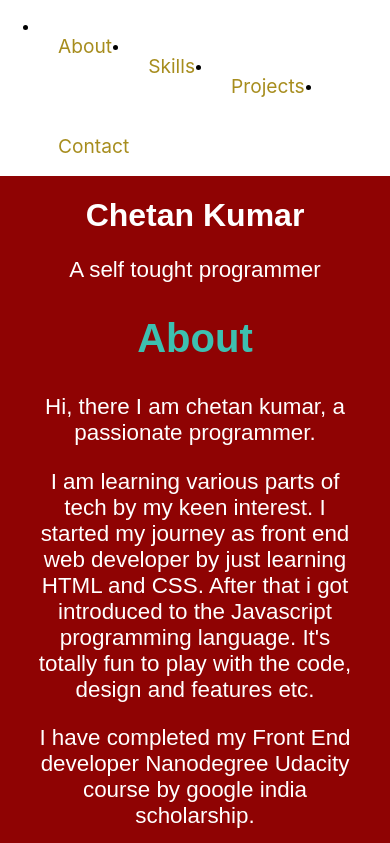
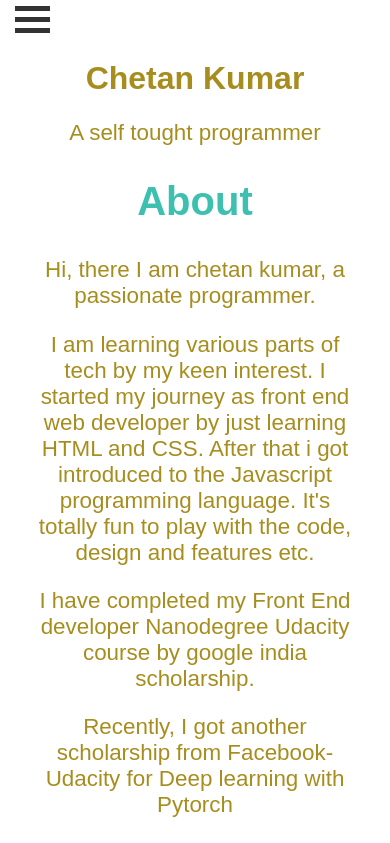
Before and after one commit to Ckbhatia/Portfolio, a React (Create React App) app: page / in a window 390 px wide. Shown: the top 843 px of the page. Built offline with nearby package versions, Linux system fonts and the light colour scheme.

Commit message:
style: add styles for hamburger menu and minor changes

```diff
--- a/src/App.css
+++ b/src/App.css
@@ -1,10 +1,33 @@
 /*------------- Experiment Ground ---------*/
+.container {
+  display: none; /* Check this */
+  cursor: pointer;
+}
 
+.bar1, .bar2, .bar3 {
+  width: 35px;
+  height: 5px;
+  background-color: #333;
+  margin: 6px 2px 2px 15px;
+  transition: 0.4s;
+}
+
+.change .bar1 {
+  -webkit-transform: rotate(-45deg) translate(-9px, 6px);
+  transform: rotate(-45deg) translate(-9px, 6px);
+}
+
+.change .bar2 {opacity: 0;}
+
+.change .bar3 {
+  -webkit-transform: rotate(45deg) translate(-8px, -8px);
+  transform: rotate(45deg) translate(-8px, -8px);
+}
 /*--- Note: this is for experiment some features  ---*/
 
-/*------------ NavBa ------------*/
+/*------------ NavBar ------------*/
 
-#nav {
+.navbar {
     list-style-type: none;
     margin: 0;
     padding: 0;
@@ -30,16 +53,21 @@ li a:hover {
 }
 
 
+/* -------- NavBar for desktop / tab --------- */
+
+
+
+
 /*------------- Main intro ---------------*/
 
 .intro {
   font-family:  "Alegreya Sans", sans-serif;
-  color: white;/*temp rgb(167, 141, 30);*/
+  color: rgb(167, 141, 30);/*temp rgb(167, 141, 30);*/
   text-align: center;
   height: 100%;
   width: 100%;
   overflow: hidden;
-  background-color: rgb(143, 3, 3);/*temp*/
+  background-color: white;/*temp*/
 }
 
 h1 {
@@ -246,6 +274,7 @@ h2 {
 
 /*------------ Break point ------------*/
 @media only screen and (max-width: 979px) {
+
   img {
     height: 180px;
     width: 310px;
@@ -384,6 +413,49 @@ h2 {
  }
 }
 @media only screen and (max-width: 420px) {
+
+.container {
+  display: inline-block;
+}
+
+#nav-container {
+  text-align: center;
+}
+
+.navbar {
+  display: none;
+}
+
+/* Mobile view id */
+
+.nav {
+  width: 100%;
+  list-style-type: none;
+  margin: 0;
+  padding: 0;
+  display: grid;
+}
+
+li a {
+  font-size: 1.2em;
+  display: block;
+  color: rgb(167, 141, 30);
+  float: none;
+  text-align: center;
+  padding: 10px;
+  text-decoration: none;
+  margin: 2px;
+}
+
+/* navbar links hover */
+li a:hover {
+  color: rgb(61, 192, 176);
+  border-radius: 0;
+  border: none;
+}
+
+/* Above Testing mode */
+
   img {
     height: 100px;
     width: 180px;
```
